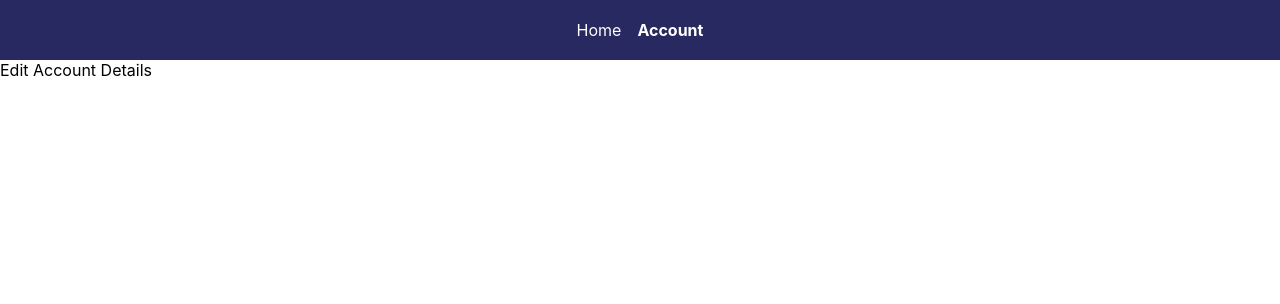
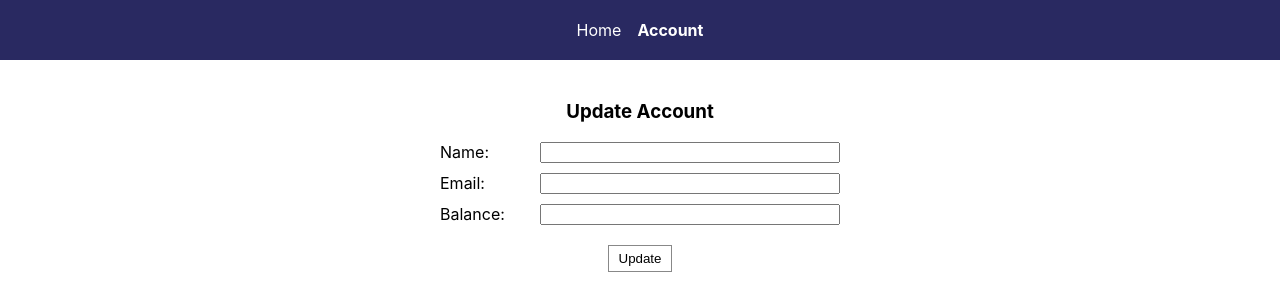
Before and after one commit to SmartForger/yoke-node-react, a React (Create React App) app in the folder frontend/: page /account/edit in a window 1280 px wide. Shown: the top 304 px of the page. Built offline with nearby package versions, Linux system fonts and the light colour scheme.

Commit message:
Add account form

```diff
--- a/frontend/package.json
+++ b/frontend/package.json
@@ -10,12 +10,14 @@
     "@types/node": "^16.11.19",
     "@types/react": "^17.0.38",
     "@types/react-dom": "^17.0.11",
+    "formik": "^2.2.9",
     "react": "^17.0.2",
     "react-dom": "^17.0.2",
     "react-router-dom": "^6.2.1",
     "react-scripts": "5.0.0",
     "typescript": "^4.5.4",
-    "web-vitals": "^2.1.2"
+    "web-vitals": "^2.1.2",
+    "yup": "^0.32.11"
   },
   "scripts": {
     "start": "react-scripts start",
--- a/frontend/src/index.css
+++ b/frontend/src/index.css
@@ -25,3 +25,62 @@ code {
   color: #fff;
   text-decoration: none;
 }
+
+.EditAccount {
+  display: flex;
+  flex-direction: column;
+  align-items: center;
+}
+
+.EditAccount h3 {
+  text-align: center;
+  margin-top: 40px;
+}
+
+.edit-account-form {
+  min-width: 400px;
+}
+
+.control {
+  margin-bottom: 10px;
+  display: flex;
+  align-items: center;
+}
+
+.control label {
+  display: inline-block;
+  width: 100px;
+  flex: none;
+}
+
+.control input {
+  width: 100%;
+}
+
+.button {
+  background-color: #fff;
+  border: 1px solid #888;
+  padding: 5px 10px;
+  cursor: pointer;
+}
+
+.button:hover {
+  background-color: #eee;
+}
+
+.field-error {
+  color: red;
+  font-size: 14px;
+  margin-left: 100px;
+  margin-top: -10px;
+  margin-bottom: 10px;
+}
+
+.actions {
+  text-align: center;
+  margin-top: 20px;
+}
+
+.actions .button {
+  margin: 0 5px;
+}
--- a/frontend/src/pages/EditAccount.tsx
+++ b/frontend/src/pages/EditAccount.tsx
@@ -1,7 +1,74 @@
+import { Formik, Form, Field, ErrorMessage } from "formik";
+import account from "../services/account";
+import * as Yup from "yup";
+
+const AccountSchema = Yup.object().shape({
+  name: Yup.string().required("Name is required"),
+  email: Yup.string().email("Invalid format").required("Email is required"),
+  balance: Yup.number()
+    .positive("Balance should be a positive number")
+    .required("Balance is required"),
+});
+
 export const EditAccount = () => {
+  const user = account.getUser();
+
   return (
     <div className="EditAccount">
-      Edit Account Details
+      <h3>Update Account</h3>
+      <Formik
+        initialValues={{ email: "", password: "" }}
+        validationSchema={AccountSchema}
+        onSubmit={(values, { setSubmitting }) => {
+          setTimeout(() => {
+            alert(JSON.stringify(values, null, 2));
+            setSubmitting(false);
+          }, 400);
+        }}
+      >
+        {({ isSubmitting }) => (
+          <Form className="edit-account-form">
+            <div className="control">
+              <label htmlFor="name">Name:</label>
+              <Field id="name" name="name" className="input" />
+            </div>
+            <ErrorMessage className="field-error" name="name" component="div" />
+            <div className="control">
+              <label htmlFor="email">Email:</label>
+              <Field id="email" type="email" name="email" className="input" />
+            </div>
+            <ErrorMessage
+              className="field-error"
+              name="email"
+              component="div"
+            />
+            <div className="control">
+              <label htmlFor="balance">Balance:</label>
+              <Field
+                id="balance"
+                name="balance"
+                className="input"
+                type="number"
+              />
+            </div>
+            <ErrorMessage
+              className="field-error"
+              name="balance"
+              component="div"
+            />
+            <div className="actions">
+              <button className="button" type="submit" disabled={isSubmitting}>
+                Update
+              </button>
+              {user && (
+                <button className="button" disabled={isSubmitting}>
+                  Cancel
+                </button>
+              )}
+            </div>
+          </Form>
+        )}
+      </Formik>
     </div>
-  )
-}
+  );
+};
```
Also changed, not shown: 1 other file (tests, documents, lock files or other folders).
